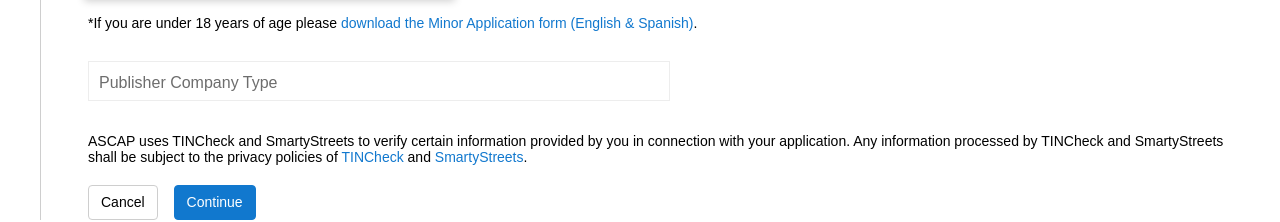
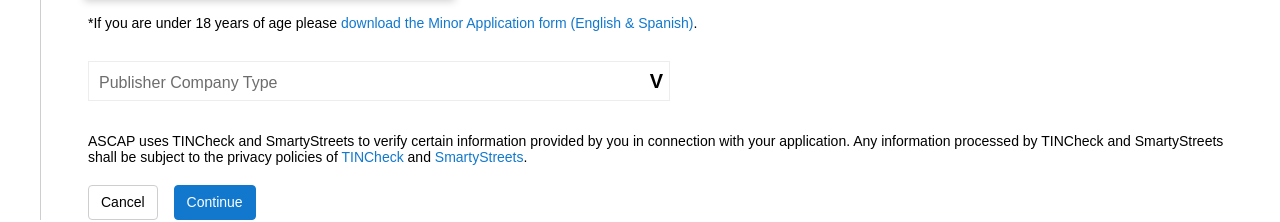
Before and after one commit to patcoston/ascap, a React (Vite) app: page / in a window 1280 px wide. Both pictures are taken after a click on the element 269 px from the left and 309 px from the top of the page. Shown: the part 552-774 px from the top of the page. Built offline with nearby package versions, Linux system fonts and the light colour scheme.

Commit message:
Added caret to button. Refactored SASS.

```diff
--- a/src/components/DropDownMenu.jsx
+++ b/src/components/DropDownMenu.jsx
@@ -56,6 +56,7 @@
       </label>
       <button className={getButtonClass()} onClick={() => setOpen(!open)}>
         {selection}
+        <span class="caret">V</span>
       </button>
       {open && (
         <div
--- a/src/sass/DropDownMenu.scss
+++ b/src/sass/DropDownMenu.scss
@@ -9,8 +9,7 @@
     background-color: $bg-very-light;
     margin-left: 1px;
     margin-top: 1px;
-  }
-  .selected {
+    &.selected {
       margin-top: -7px;
       font-size: 12px;
       left: 100px;
@@ -23,6 +22,7 @@
       transition: padding-left 0.1s ease;
       transition: padding-right 0.1s ease;
       transition: padding-top 0.1s ease;
+    }
   }
   .button {
     font-size: 18px;
@@ -37,18 +37,28 @@
     @media only screen and (max-width: 1000px) {
       width: 100%;
     }
-  }
-  .opened {
+    &.opened {
       border-top: 1px solid $border-dark-blue;
       border-left: 1px solid $border-dark-blue;
       border-right: 1px solid $border-dark-blue;
       border-bottom: 0;
+    }
   }
   .menu-selected {
     border: 1px solid $border-dark-blue;
   }
   .error {
     border: 1px solid $border-error;
+  }
+
+  .caret {
+    transform: rotate(0deg);
+    float: right;
+    font-size: 20px;
+    font-weight: bold;
+    &.up {
+      transform: rotate(180deg);
+    }
   }
 
   .menu {
```
Lines whose indentation alone changed are shown as unchanged.
